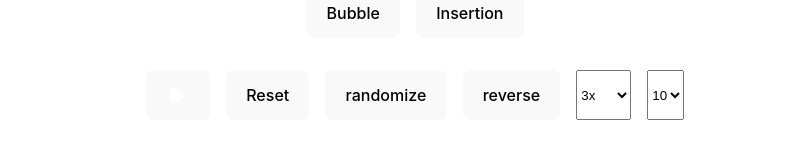
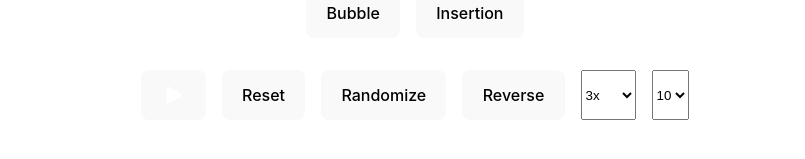
Before and after one commit to Tailsxz/sort-visualizer, a React (Vite) app: page / in a window 1280 px wide. Shown: the part 673-832 px from the top of the page, without its empty margins (225-1030 px from the left). Built offline with nearby package versions, Linux system fonts and the light colour scheme.

Commit message:
fix: only setting isSorted in appropriate handlers now and removed conditional from break statement
No clue what I was even thinking with that conditional. Should really
add comments for things like that!!!!

```diff
--- a/src/App.jsx
+++ b/src/App.jsx
@@ -151,7 +151,7 @@ function App() {
             }
           }
 
-          if (!swapped && lastJ === false) {
+          if (!swapped) {
             break;
           }
         }
@@ -255,7 +255,6 @@ function App() {
     setIterations(0);
     setSwaps(0);
     setCurrentNumbers([0, 1]);
-    setIsSorted(false);
   }
 
   function handlePlayStateChange() {
@@ -336,6 +335,7 @@ function App() {
         <button
           onClick={() => {
             setNumbers([...initialNumbers]);
+            setIsSorted(false);
             resetGridState();
           }}
           disabled={isPlaying}
@@ -347,18 +347,20 @@ function App() {
           onClick={() => {
             let randomNumbers = generateRandomNumbers(+length);
             resetGridState();
+            setIsSorted(false);
             setInitialNumbers([...randomNumbers]);
             setNumbers(randomNumbers);
             playButton.focus();
           }}
           disabled={isPlaying}
         >
-          randomize
+          Randomize
         </button>
         <button
           onClick={() => {
             const reversedNumbers = [...numbers].reverse();
             resetGridState();
+            setIsSorted(false);
             setInitialNumbers([...reversedNumbers]);
             setNumbers(reversedNumbers);
 
@@ -366,7 +368,7 @@ function App() {
           }}
           disabled={isPlaying}
         >
-          reverse
+          Reverse
         </button>
         <select
           name="speed"
```
